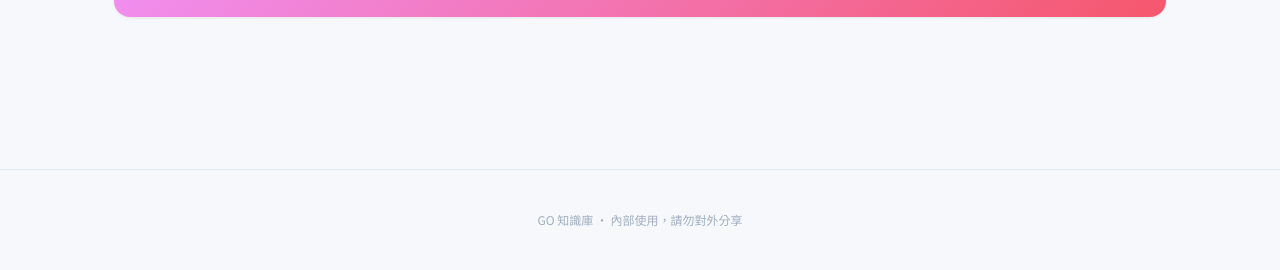
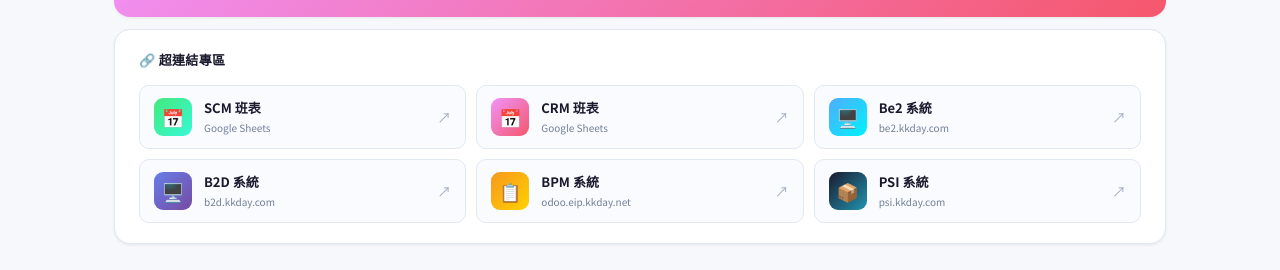
Before and after one commit to thisiswinnietseng/scm-wiki, a plain HTML site: page index.html in a window 1280 px wide. Shown: the part 682-952 px from the top of the page. Drawn offline with Linux system fonts and the light colour scheme.

Commit message:
新增超連結專區：SCM班表、CRM班表、Be2/B2D/BPM/PSI系統（四語）

```diff
--- a/index.html
+++ b/index.html
@@ -143,6 +143,33 @@
 a.sop-card .sc-body h4 { font-size:13px; font-weight:700; color:var(--primary); margin-bottom:2px; white-space:nowrap; overflow:hidden; text-overflow:ellipsis; }
 a.sop-card .sc-body p { font-size:11px; color:var(--gray); }
 a.sop-card .sc-tag { padding:2px 8px; border-radius:10px; font-size:10px; font-weight:700; flex-shrink:0; }
+
+/* Quick Links */
+.quicklinks-wrap {
+  background:white; border-radius:var(--radius-lg);
+  border:1px solid var(--border); box-shadow:var(--shadow-sm);
+  padding:20px 24px; margin-top:12px;
+}
+.quicklinks-label {
+  font-size:13px; font-weight:700; color:var(--primary);
+  margin-bottom:14px; letter-spacing:0.3px;
+}
+.quicklinks-grid {
+  display:grid; grid-template-columns:repeat(3,1fr); gap:10px;
+}
+@media(max-width:700px){ .quicklinks-grid{ grid-template-columns:1fr 1fr; } }
+.ql-card {
+  display:flex; align-items:center; gap:12px;
+  padding:12px 14px; border-radius:10px;
+  border:1px solid var(--border); text-decoration:none;
+  color:inherit; transition:all 0.15s; background:#fafbff;
+}
+.ql-card:hover { border-color:var(--accent); box-shadow:0 2px 8px rgba(102,126,234,0.15); transform:translateY(-1px); }
+.ql-icon { width:38px; height:38px; border-radius:9px; display:flex; align-items:center; justify-content:center; font-size:18px; flex-shrink:0; }
+.ql-body { flex:1; min-width:0; }
+.ql-name { font-size:13px; font-weight:700; color:var(--primary); }
+.ql-url { font-size:10px; color:var(--gray); margin-top:1px; white-space:nowrap; overflow:hidden; text-overflow:ellipsis; }
+.ql-arrow { font-size:14px; color:#a0aec0; flex-shrink:0; }
 
 /* CS Coming Soon */
 .coming-soon {
@@ -378,6 +405,61 @@
     </div>
   </div>
 
+  <!-- 超連結專區 -->
+  <div class="quicklinks-wrap">
+    <div class="quicklinks-label" data-i18n="ql-label">🔗 超連結專區</div>
+    <div class="quicklinks-grid">
+      <a class="ql-card" href="https://docs.google.com/spreadsheets/d/1_Y-sEdNWoSkgOoI3o1caoPHs9ggiy0Wvu6TwI8Jpa_Y/edit?pli=1#gid=654199293" target="_blank">
+        <div class="ql-icon" style="background:linear-gradient(135deg,#43e97b,#38f9d7)">📅</div>
+        <div class="ql-body">
+          <div class="ql-name" data-i18n="ql-scm">SCM 班表</div>
+          <div class="ql-url">Google Sheets</div>
+        </div>
+        <span class="ql-arrow">↗</span>
+      </a>
+      <a class="ql-card" href="https://docs.google.com/spreadsheets/d/1WREYLFm7yiAAZlAoTgWX5O7N87yAR8V6fatMVLiVGPU/edit?pli=1&gid=625913861#gid=625913861" target="_blank">
+        <div class="ql-icon" style="background:linear-gradient(135deg,#f093fb,#f5576c)">📅</div>
+        <div class="ql-body">
+          <div class="ql-name" data-i18n="ql-crm">CRM 班表</div>
+          <div class="ql-url">Google Sheets</div>
+        </div>
+        <span class="ql-arrow">↗</span>
+      </a>
+      <a class="ql-card" href="https://be2.kkday.com/v2/auth/login" target="_blank">
+        <div class="ql-icon" style="background:linear-gradient(135deg,#4facfe,#00f2fe)">🖥️</div>
+        <div class="ql-body">
+          <div class="ql-name" data-i18n="ql-be2">Be2 系統</div>
+          <div class="ql-url">be2.kkday.com</div>
+        </div>
+        <span class="ql-arrow">↗</span>
+      </a>
+      <a class="ql-card" href="https://b2d.kkday.com/Login/?ReturnUrl=%2F" target="_blank">
+        <div class="ql-icon" style="background:linear-gradient(135deg,#667eea,#764ba2)">🖥️</div>
+        <div class="ql-body">
+          <div class="ql-name" data-i18n="ql-b2d">B2D 系統</div>
+          <div class="ql-url">b2d.kkday.com</div>
+        </div>
+        <span class="ql-arrow">↗</span>
+      </a>
+      <a class="ql-card" href="https://odoo.eip.kkday.net/zh_TW/home" target="_blank">
+        <div class="ql-icon" style="background:linear-gradient(135deg,#f7971e,#ffd200)">📋</div>
+        <div class="ql-body">
+          <div class="ql-name" data-i18n="ql-bpm">BPM 系統</div>
+          <div class="ql-url">odoo.eip.kkday.net</div>
+        </div>
+        <span class="ql-arrow">↗</span>
+      </a>
+      <a class="ql-card" href="https://psi.kkday.com/auth/login" target="_blank">
+        <div class="ql-icon" style="background:linear-gradient(135deg,#1a1a2e,#2193b0)">📦</div>
+        <div class="ql-body">
+          <div class="ql-name" data-i18n="ql-psi">PSI 系統</div>
+          <div class="ql-url">psi.kkday.com</div>
+        </div>
+        <span class="ql-arrow">↗</span>
+      </a>
+    </div>
+  </div>
+
 </div>
 
 <div class="wiki-footer" data-i18n="go-footer">GO 知識庫 · 內部使用，請勿對外分享</div>
@@ -441,6 +523,9 @@
     'card-messaging-hub-title': '訊息管理總覽', 'card-messaging-hub-desc': '四種溝通工具說明 · 供應商訊息處理流程',
     'cs-wip-title': 'CS 內容建置中',
     'cs-wip-desc': '客服相關 SOP、處理流程與常見問答即將上線，敬請期待。',
+    'ql-label': '🔗 超連結專區',
+    'ql-scm': 'SCM 班表', 'ql-crm': 'CRM 班表', 'ql-be2': 'Be2 系統',
+    'ql-b2d': 'B2D 系統', 'ql-bpm': 'BPM 系統', 'ql-psi': 'PSI 系統',
     'go-footer': 'GO 知識庫 · 內部使用，請勿對外分享'
   },
   en: {
@@ -500,6 +585,9 @@
     'card-messaging-hub-title': 'Messaging Overview', 'card-messaging-hub-desc': '4 communication tools · Supplier message handling flow',
     'cs-wip-title': 'CS Content Coming Soon',
     'cs-wip-desc': 'CS SOPs, handling flows, and FAQs will be available soon. Stay tuned.',
+    'ql-label': '🔗 Quick Links',
+    'ql-scm': 'SCM Schedule', 'ql-crm': 'CRM Schedule', 'ql-be2': 'Be2 System',
+    'ql-b2d': 'B2D System', 'ql-bpm': 'BPM System', 'ql-psi': 'PSI System',
     'go-footer': 'GO Wiki · Internal use only, do not share externally'
   },
   ja: {
@@ -559,6 +647,9 @@
     'card-messaging-hub-title': 'メッセージ管理概要', 'card-messaging-hub-desc': '4つのコミュニケーションツール · サプライヤーメッセージ処理フロー',
     'cs-wip-title': 'CS コンテンツ準備中',
     'cs-wip-desc': 'CS SOP・処理フロー・FAQ を近日公開予定。お待ちください。',
+    'ql-label': '🔗 クイックリンク',
+    'ql-scm': 'SCM シフト表', 'ql-crm': 'CRM シフト表', 'ql-be2': 'Be2 システム',
+    'ql-b2d': 'B2D システム', 'ql-bpm': 'BPM システム', 'ql-psi': 'PSI システム',
     'go-footer': 'GO ナレッジベース · 内部使用のみ、外部への共有禁止'
   },
   ko: {
@@ -618,6 +709,9 @@
     'card-messaging-hub-title': '메시지 관리 개요', 'card-messaging-hub-desc': '4가지 커뮤니케이션 도구 · 공급업체 메시지 처리 흐름',
     'cs-wip-title': 'CS 콘텐츠 준비 중',
     'cs-wip-desc': 'CS SOP, 처리 흐름, FAQ가 곧 공개될 예정입니다. 기대해 주세요.',
+    'ql-label': '🔗 빠른 링크',
+    'ql-scm': 'SCM 스케줄', 'ql-crm': 'CRM 스케줄', 'ql-be2': 'Be2 시스템',
+    'ql-b2d': 'B2D 시스템', 'ql-bpm': 'BPM 시스템', 'ql-psi': 'PSI 시스템',
     'go-footer': 'GO 지식베이스 · 내부 전용, 외부 공유 금지'
   }
 });
```
